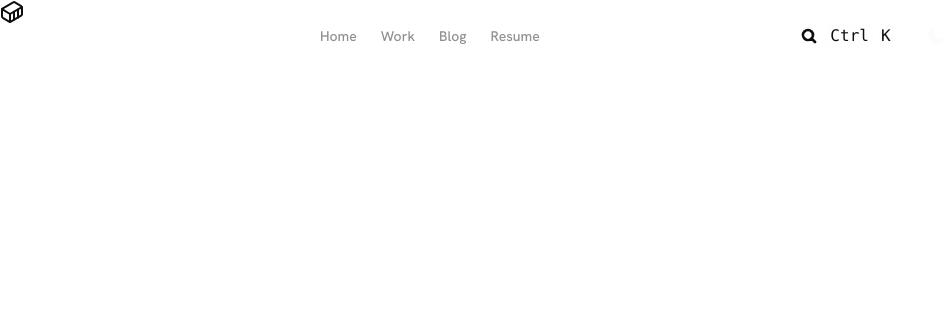
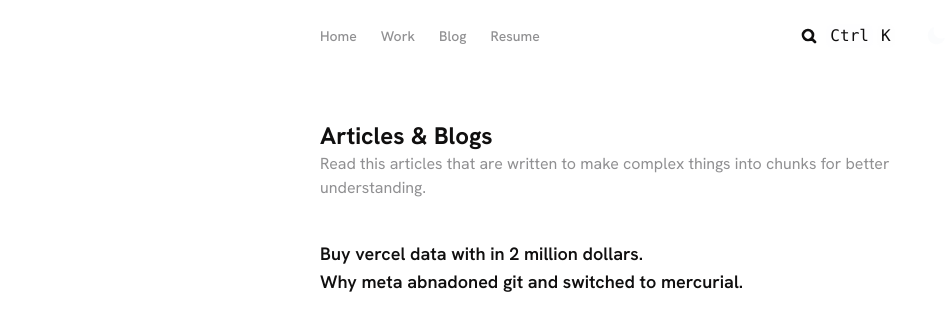
Before and after one commit to nishidhx/xilp, a Next.js app: page /blog in a window 1280 px wide. Shown: the top 330 px of the page, without its empty margins (0-952 px from the left). Built offline with nearby package versions, Linux system fonts and the light colour scheme.

Commit message:
added blog margins and test blogs, also added little bit of in-up fade animations

```diff
--- a/app/blog/page.tsx
+++ b/app/blog/page.tsx
@@ -1,8 +1,26 @@
-import { Container } from "lucide-react";
-
+import { Container } from "@/components/common/container";
+import { ResourcesSection } from "@/components/landing/blog/ResourcesSection";
 
 export default function Project() {
-    return <Container>
-        Blogs
+  const blogs = [
+    { title: "Buy vercel data with in 2 million dollars.", animationDelay: "0s" },
+    { title: "Why meta abnadoned git and switched to mercurial.", animationDelay: "0.05s" },
+  ];
+
+  return (
+    <Container className="mt-30">
+      <div className="animate-in-up">
+        <h1 className="text-2xl font-bold">Articles & Blogs</h1>
+        <p className="text-secondary">
+          Read this articles that are written to make complex things into chunks
+          for better understanding.
+        </p>
+      </div>
+      <div className="flex mt-10 flex-col animate-in-up" style={{animationDelay: "0.05s"}}>
+        {blogs.map((blog, index) => (
+          <ResourcesSection key={index} title={blog.title} animationDelay={blog.animationDelay}/>
+        ))}
+      </div>
     </Container>
+  );
 }
--- a/app/globals.css
+++ b/app/globals.css
@@ -33,6 +33,13 @@
   .no-scrollbar {
     -ms-overflow-style: none;
     scrollbar-width: none;
+  }
+  .animate-in-up {
+    opacity: 0;
+    animation-name: fade-in-up;
+    animation-duration: 0.35s;
+    animation-timing-function: ease-out;
+    animation-fill-mode: both;
   }
 }
 
@@ -108,3 +115,14 @@ body {
   opacity: 0.4;
   filter: blur(3px);
 }
+
+@keyframes fade-in-up {
+  from {
+    opacity: 0;
+    transform: translateY(1rem);
+  }
+  to {
+    opacity: 1;
+    transform: translateY(0);
+  }
+}
--- a/components/common/hero.tsx
+++ b/components/common/hero.tsx
@@ -22,7 +22,7 @@ export const Hero = () => {
   };
 
   return (
-    <Container className="mx-auto  w-full pt-10 md:max-w-2xl px-4 ">
+    <Container className="mx-auto  w-full pt-10 md:max-w-2xl px-4 animate-in-up">
       <section className="flex flex-col sm:flex-row items-center sm:items-stretch gap-6 ">
         <div className="relative shrink-0">
           <Image
--- a/components/experience/Experience-card.tsx
+++ b/components/experience/Experience-card.tsx
@@ -39,7 +39,7 @@ export const ExperienceCard = () => {
   }
 
   return (
-    <div className="w-full">
+    <div className="w-full animate-in-up" style={{animationDelay: "0.1s"}}>
       {workExperience &&
         Array.isArray(workExperience) &&
         workExperience.map((work, index) => (
--- a/components/experience/main.tsx
+++ b/components/experience/main.tsx
@@ -43,7 +43,7 @@ export const Main = ({
   }, [clicked]);
 
   return (
-    <div>
+    <div className="animate-in-up">
       <div className="group flex justify-between mt-5">
         <div>
           <div className="flex gap-1 items-center">
--- /dev/null
+++ b/components/landing/blog/ResourcesSection.tsx
@@ -0,0 +1,14 @@
+interface ResourcesSection {
+  title: string;
+  animationDelay: string;
+}
+
+export const ResourcesSection = ({ title, animationDelay }: ResourcesSection) => {
+  return (
+    <div className="animate-in-up" style={{ animationDelay: animationDelay }}>
+      <article>
+        <h1 className="text-lg font-semibold">{title}</h1>
+      </article>
+    </div>
+  );
+};
--- a/components/landing/work/Experience.tsx
+++ b/components/landing/work/Experience.tsx
@@ -1,4 +1,5 @@
 "use client";
+import { SpinnerCustom } from "@/components/[ui]/spinner";
 import { Container } from "@/components/common/container";
 import { Main } from "@/components/experience/main";
 import { WorkType } from "@prisma/client";
@@ -33,18 +34,44 @@ export const Experience = () => {
 
     fetchUserExperience();
   }, []);
+
+  if (workExperience.length === 0) {
+    return (
+      <div className="w-full flex items-center justify-center h-50">
+        <SpinnerCustom />
+      </div>
+    );
+  }
+
   return (
     <Container className="flex flex-col sm:items-start mt-12 max-w-2xl space-y-2 undefined">
-      <h1 className="text-lg sm:text-xl font-bold">Experience</h1>
+      <h1
+        className="text-lg sm:text-xl font-bold animate-in-up"
+        style={{ animationDelay: "0s" }}
+      >
+        Experience
+      </h1>
 
       {workExperience &&
         Array.isArray(workExperience) &&
-        workExperience.map((work, index) => <div className="w-full" key={index}>
+        workExperience.map((work, index) => (
+          <div
+            className="w-full animate-in-up"
+            style={{ animationDelay: `${(0.05 + index * 0.1).toFixed(2)}s` }}
+            key={index}
+          >
             <Main work={work} wrap={true} page={1}/>
-        </div>)}
+          </div>
+        ))}
 
-
-        <div className="mx-auto mt-4"><button type="submit" className="border border-slate-500/10 w-fit py-1 px-2 rounded-lg bg-slate-50/5 hover:bg-slate-50/10"><Link href={"/work"}>Show all work experiences</Link></button></div>
+      <div className="mx-auto mt-4 animate-in-up" style={{animationDelay:"0.1s"}}>
+        <button
+          type="submit"
+          className="border border-slate-500/10 w-fit py-1 px-2 rounded-lg bg-slate-50/5 hover:bg-slate-50/10"
+        >
+          <Link href={"/work"}>Show all work experiences</Link>
+        </button>
+      </div>
     </Container>
   );
 };
```
